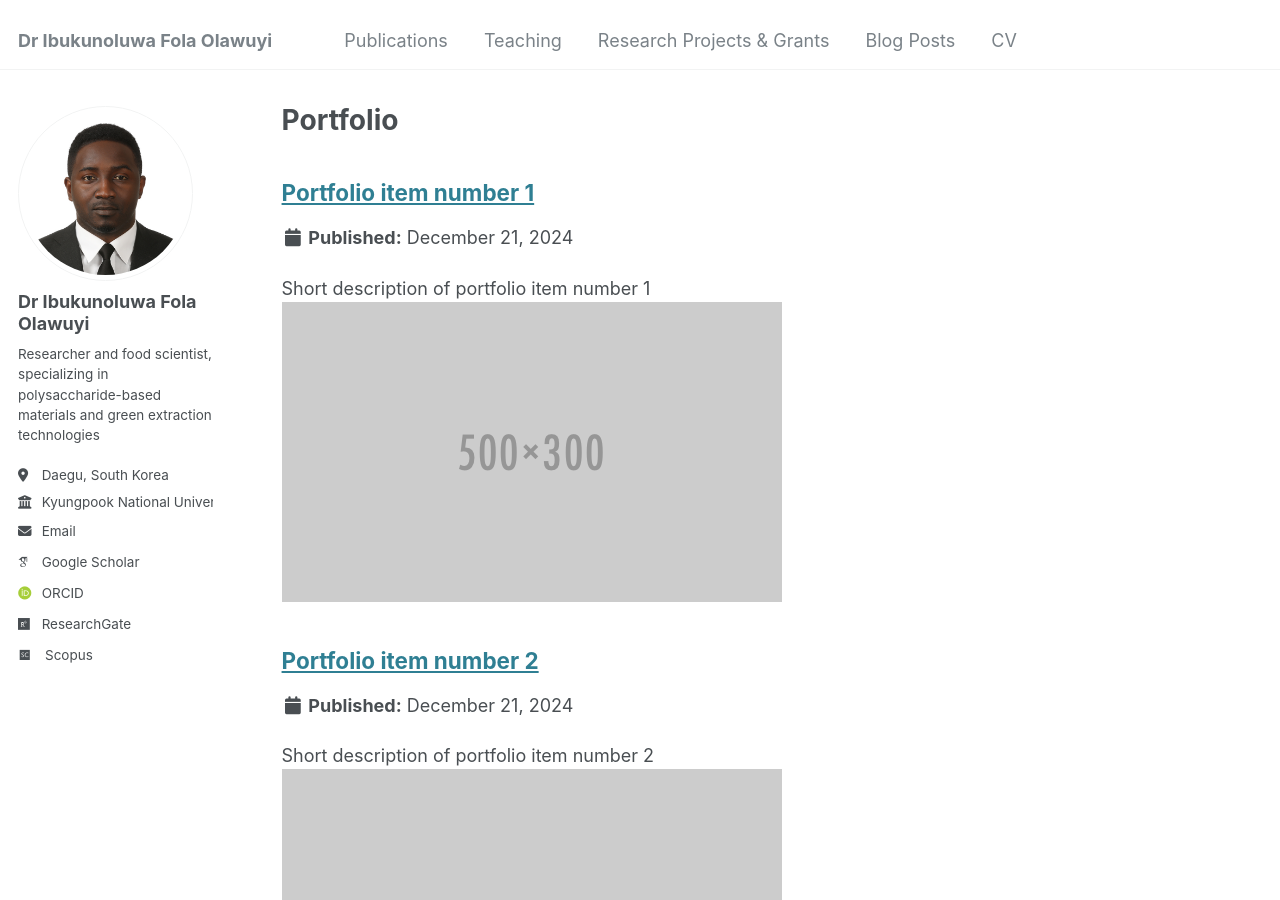
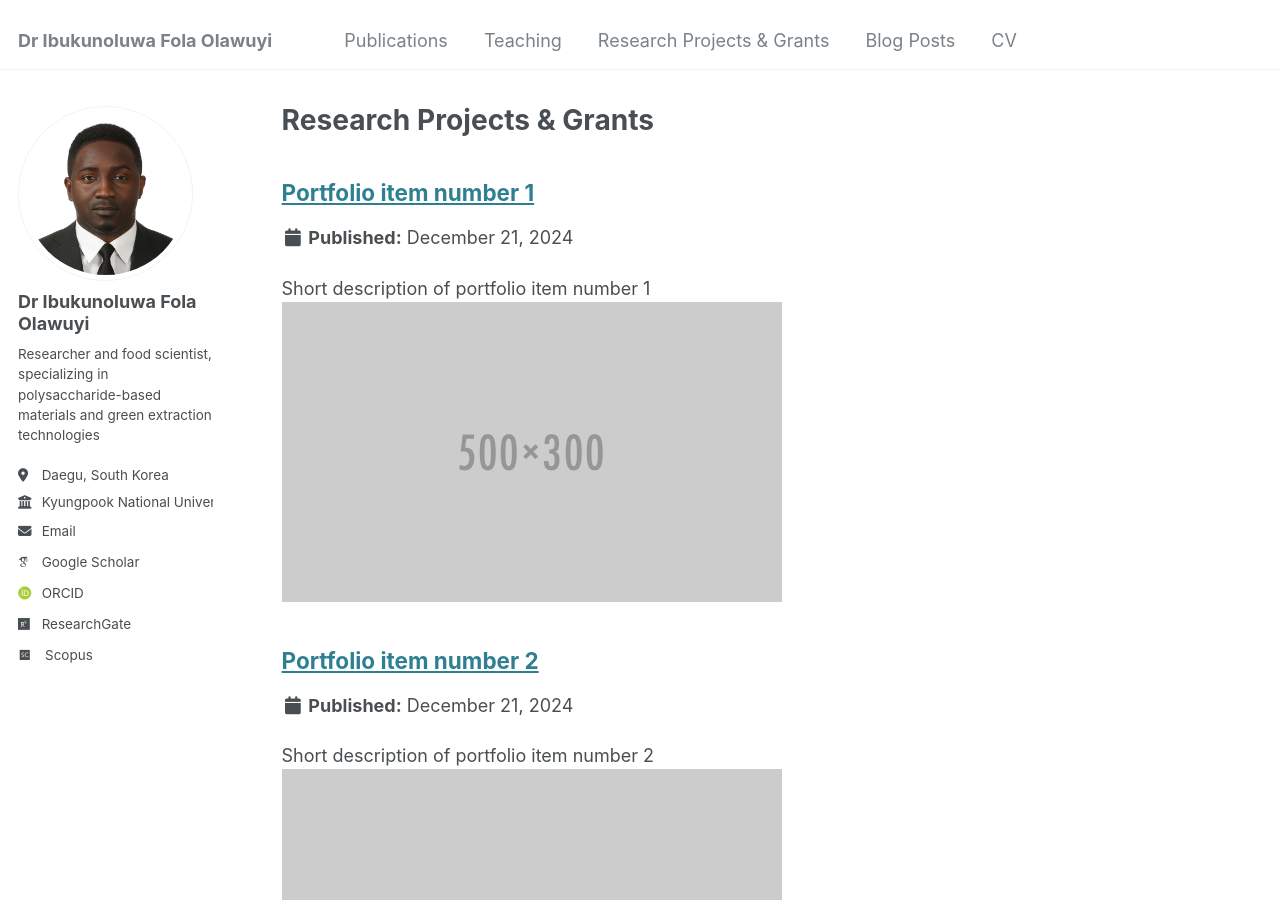
Before and after one commit to ibukunfola/ibukunfola.github.io, a Jekyll site: the page built from _pages/portfolio.html, in a window 1280 px wide and 900 px high. Built offline with Jekyll 4.4.1, drawn with Linux system fonts in a browser that asks for light colours; some web fonts are replaced.

Commit message:
Update portfolio.html

```diff
--- a/_pages/portfolio.html
+++ b/_pages/portfolio.html
@@ -1,6 +1,6 @@
 ---
 layout: archive
-title: "Portfolio"
+title: "Research Projects & Grants"
 permalink: /portfolio/
 author_profile: true
 ---
```
